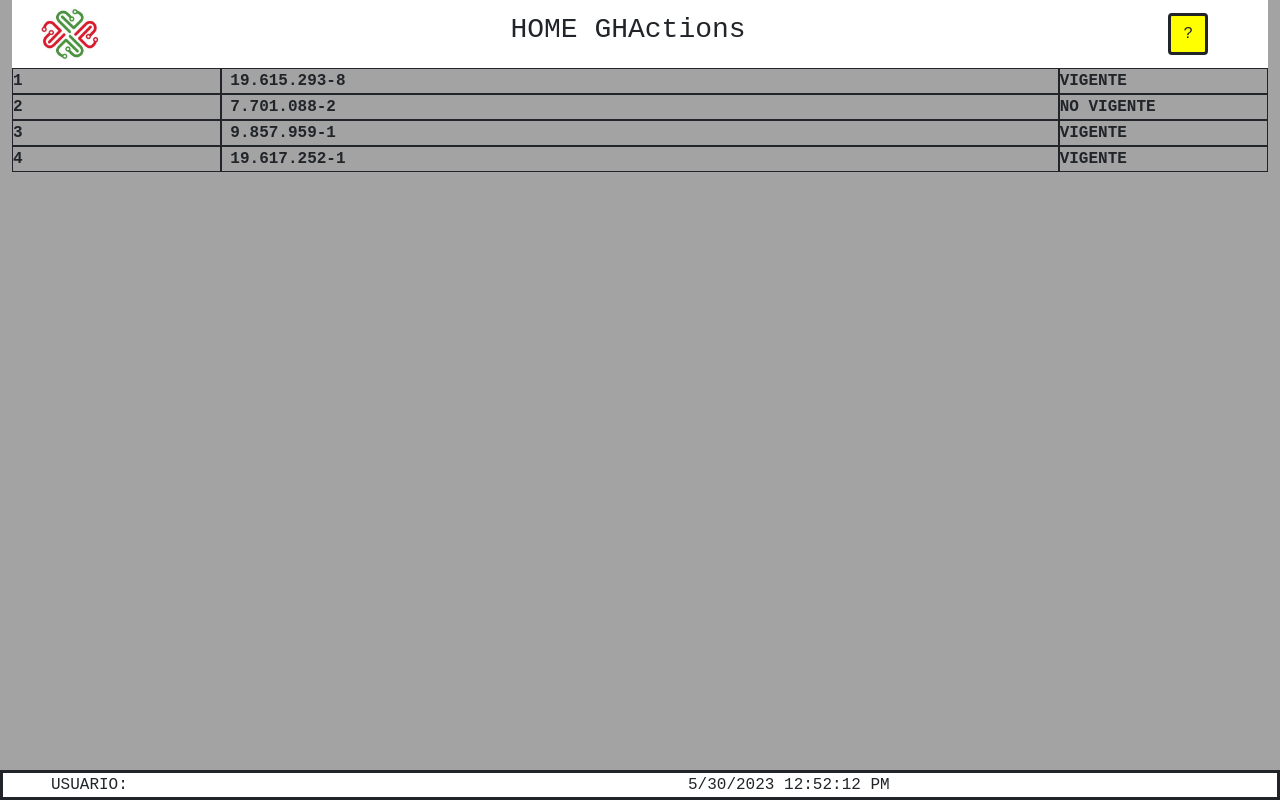
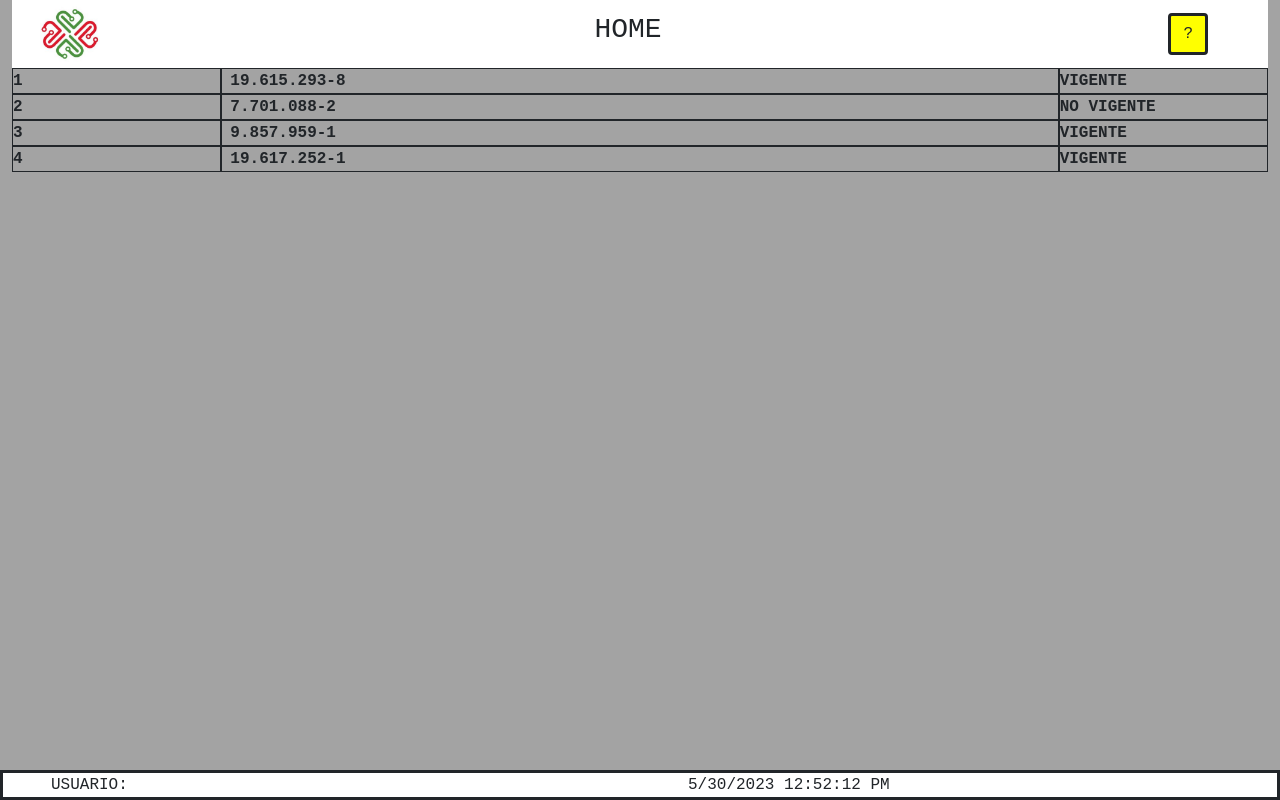
Before and after one commit to jphafelin/botsjph, a React (Vite) app: page / in a window 1280 px wide. Built offline with nearby package versions, Linux system fonts and the light colour scheme.

Commit message:
GH actions ok , se deja como estaba

```diff
--- a/src/front/js/pages/Home.jsx
+++ b/src/front/js/pages/Home.jsx
@@ -42,7 +42,7 @@ export const Home = () => {
             </Link>
           </div>
           <div className="col-8 text-center justify-content-start ">
-            <h3>HOME GHActions</h3>
+            <h3>HOME</h3>
           </div>
           <div className="col-2 text-end">
 
```
